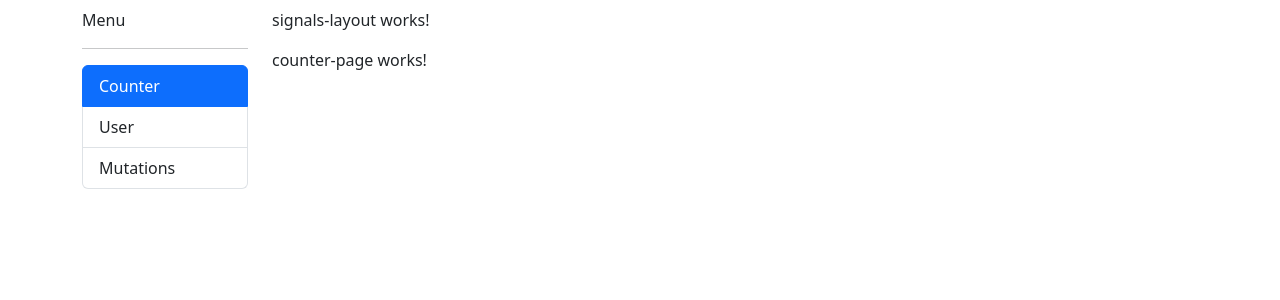
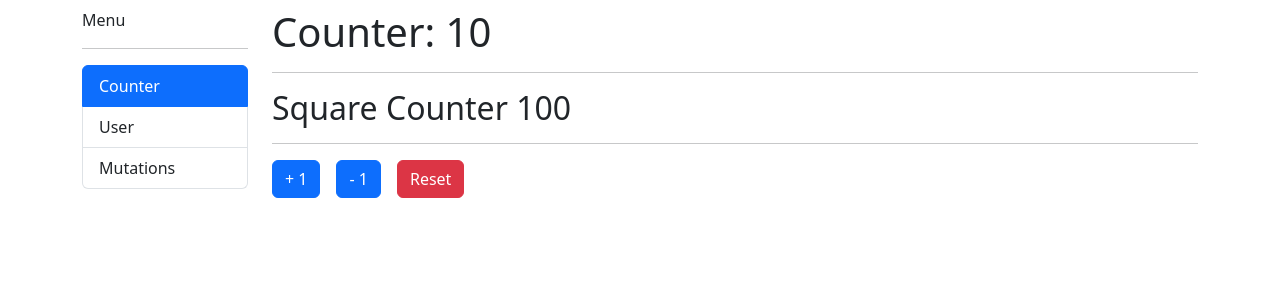
Before and after one commit to moive/angular-directiveSignals-h, an Angular app: page /signals/counter in a window 1280 px wide. Shown: the top 300 px of the page. Built offline with nearby package versions, Linux system fonts and the light colour scheme.

Commit message:
counter signal

```diff
--- a/src/app/signals/layout/signals-layout/signals-layout.component.html
+++ b/src/app/signals/layout/signals-layout/signals-layout.component.html
@@ -5,7 +5,6 @@
     <side-menu/>
   </div>
   <div class="col-10">
-    <p>signals-layout works!</p>
     <router-outlet />
   </div>
 </div>
--- a/src/app/signals/pages/counter-page/counter-page.component.html
+++ b/src/app/signals/pages/counter-page/counter-page.component.html
@@ -1 +1,8 @@
-<p>counter-page works!</p>
+<h1>Counter: {{counter()}}</h1>
+<hr>
+<h2>Square Counter {{squareCounter()}}</h2>
+<hr>
+
+<button class="btn btn-primary me-3" (click)="increaseBy(+1)" >+ 1</button>
+<button class="btn btn-primary me-3" (click)="increaseBy(-1)">- 1</button>
+<button class="btn btn-danger" (click)="counter.set(0)" >Reset</button>
--- a/src/app/signals/pages/counter-page/counter-page.component.ts
+++ b/src/app/signals/pages/counter-page/counter-page.component.ts
@@ -1,9 +1,15 @@
-import { Component } from '@angular/core';
+import { Component, computed, signal } from '@angular/core';
 
 @Component({
   templateUrl: './counter-page.component.html',
-  styleUrls: ['./counter-page.component.scss']
+  styleUrls: ['./counter-page.component.scss'],
 })
 export class CounterPageComponent {
+  public counter = signal(10);
+  public squareCounter = computed(() => this.counter() * this.counter());
 
+  increaseBy(value: number) {
+    // this.counter.set(this.counter() + value);
+    this.counter.update((current) => current + value);
+  }
 }
```
